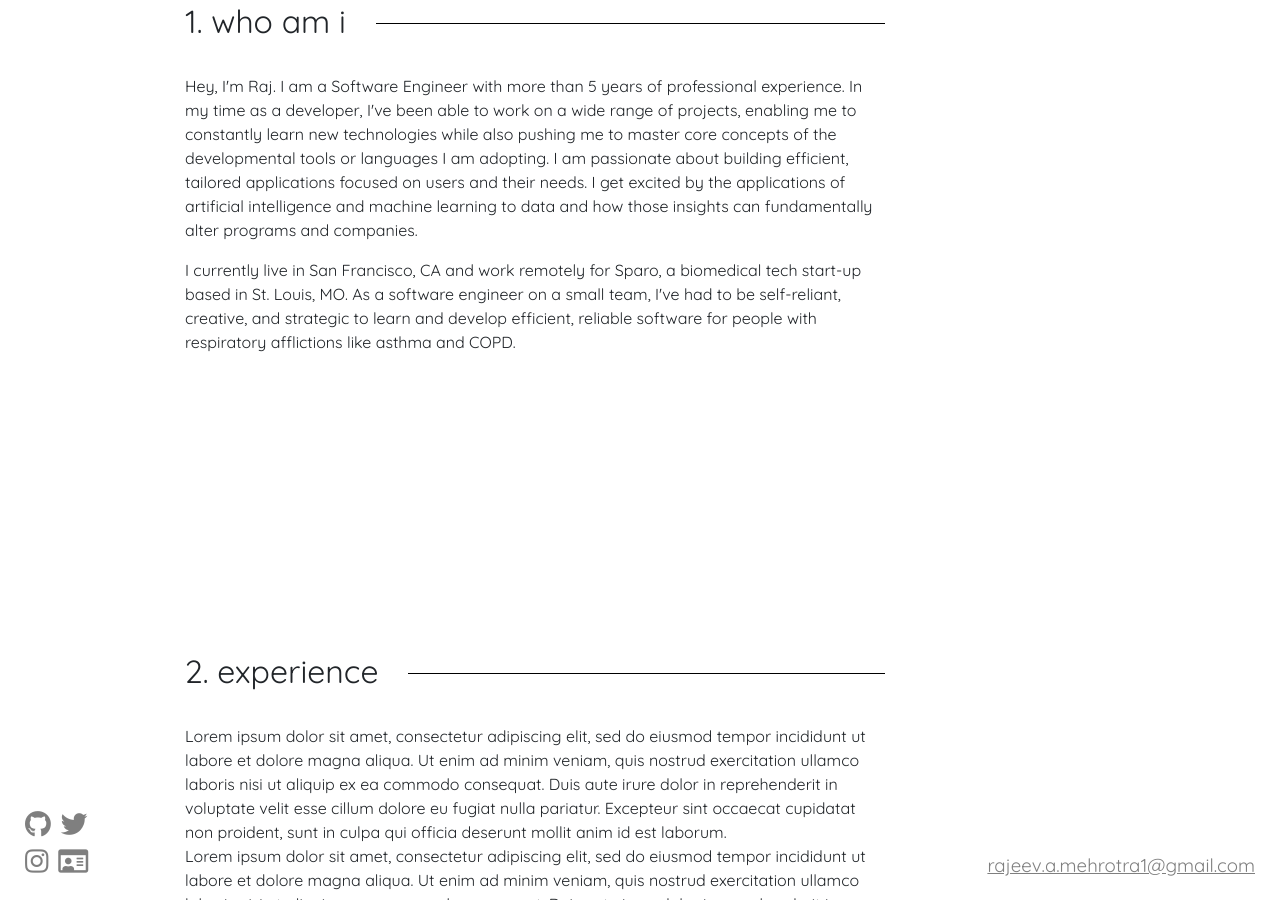
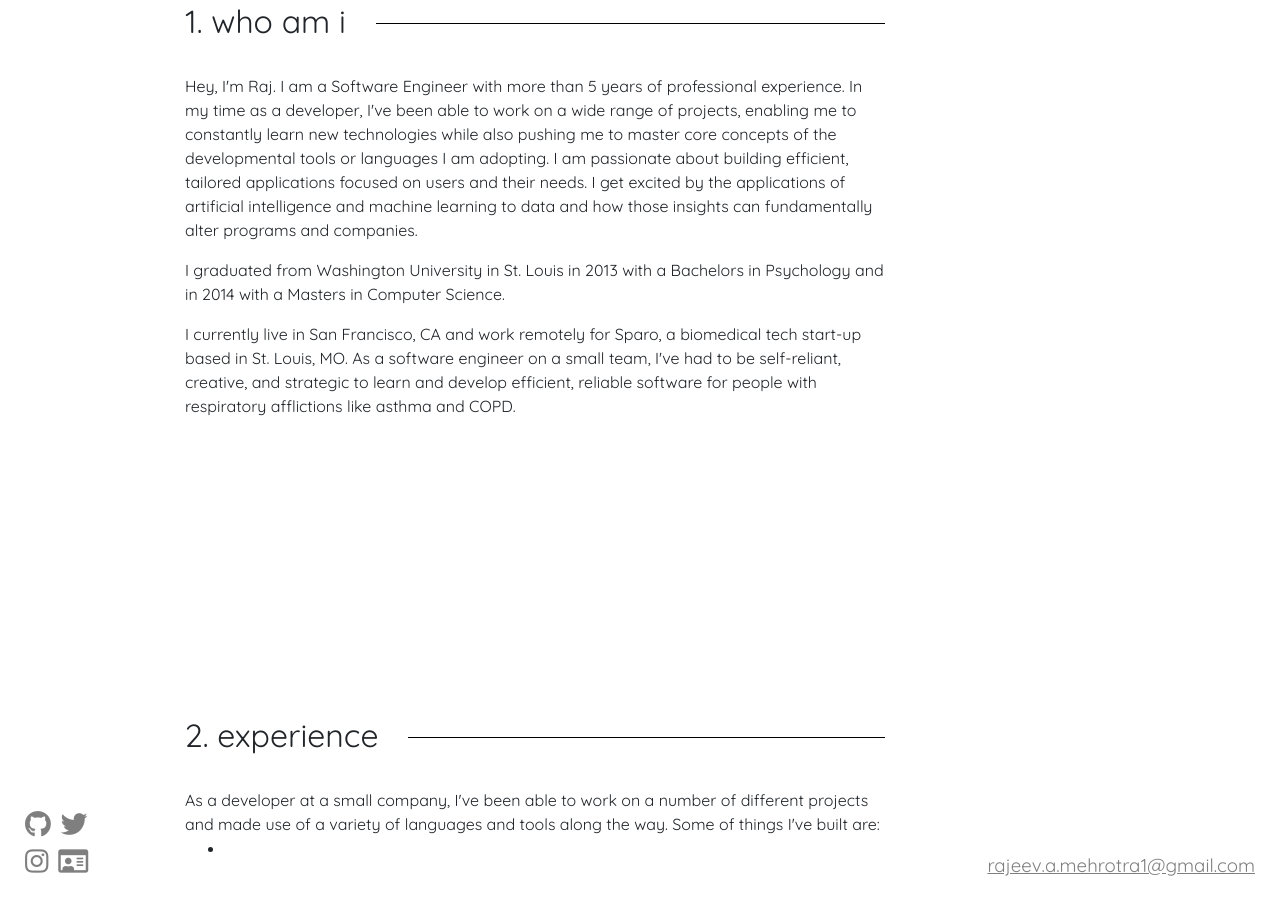
Before and after one commit to rajeevmehrotra/rajeevmehrotra.github.io, a Jekyll site: the page built from index.html, in a window 1280 px wide and 900 px high, scrolled down 1030 px. Built offline with Jekyll 4.4.1, drawn with Linux system fonts in a browser that asks for light colours; nearby versions of some CDN libraries; some of the changed text lies outside the part shown.

Commit message:
copy edits WIP

```diff
--- a/index.html
+++ b/index.html
@@ -30,6 +30,10 @@ layout: default
           how those insights can fundamentally alter programs and companies.
         </p>
         <p>
+          I graduated from Washington University in St. Louis in 2013 with a Bachelors in Psychology and
+          in 2014 with a Masters in Computer Science.
+        </p>
+        <p>
           I currently live in San Francisco, CA and work remotely for Sparo,
           a biomedical tech start-up based in St. Louis, MO.
           As a software engineer on a small team, I've had to be self-reliant, creative, and
@@ -44,18 +48,14 @@ layout: default
   <div class='content'>
     <h2><span>2. experience</span></h2>
     <div>
-        Lorem ipsum dolor sit amet, consectetur adipiscing elit, sed do eiusmod tempor incididunt
-        ut labore et dolore magna aliqua. Ut enim ad minim veniam, quis nostrud exercitation ullamco
-        laboris nisi ut aliquip ex ea commodo consequat. Duis aute irure dolor in reprehenderit in
-        voluptate velit esse cillum dolore eu fugiat nulla pariatur. Excepteur sint occaecat cupidatat
-        non proident, sunt in culpa qui officia deserunt mollit anim id est laborum.
+      As a developer at a small company, I've been able to work on a number of different projects
+      and made use of a variety of languages and tools along the way.  Some of things I've built are:
+      <ul>
+        <li></li>
+      </ul>
     </div>
     <div>
-        Lorem ipsum dolor sit amet, consectetur adipiscing elit, sed do eiusmod tempor incididunt
-        ut labore et dolore magna aliqua. Ut enim ad minim veniam, quis nostrud exercitation ullamco
-        laboris nisi ut aliquip ex ea commodo consequat. Duis aute irure dolor in reprehenderit in
-        voluptate velit esse cillum dolore eu fugiat nulla pariatur. Excepteur sint occaecat cupidatat
-        non proident, sunt in culpa qui officia deserunt mollit anim id est laborum.
+
     </div>
   </div>
 </section>
```
